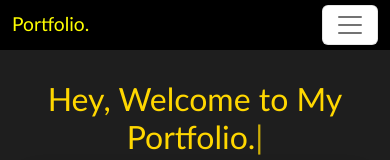
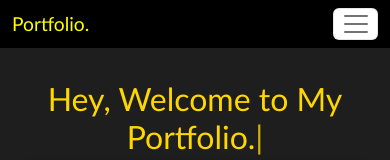
Before and after one commit to iamsouravkumar/portfolio, a React (Create React App) app: page / in a window 390 px wide. Shown: the top 160 px of the page. Built offline with nearby package versions, Linux system fonts and the light colour scheme.

Commit message:
portfolio

```diff
--- a/src/App.css
+++ b/src/App.css
@@ -527,6 +527,10 @@ background: linear-gradient(315deg, #8f3636, #d7e1ec);
     font-size: 1.2rem;
   }
 
+  .navbar-toggler {
+    padding: 0 0.4rem;
+  }
+
   .nav-link {
     padding: 1rem;
     margin-left: 0rem;
```
